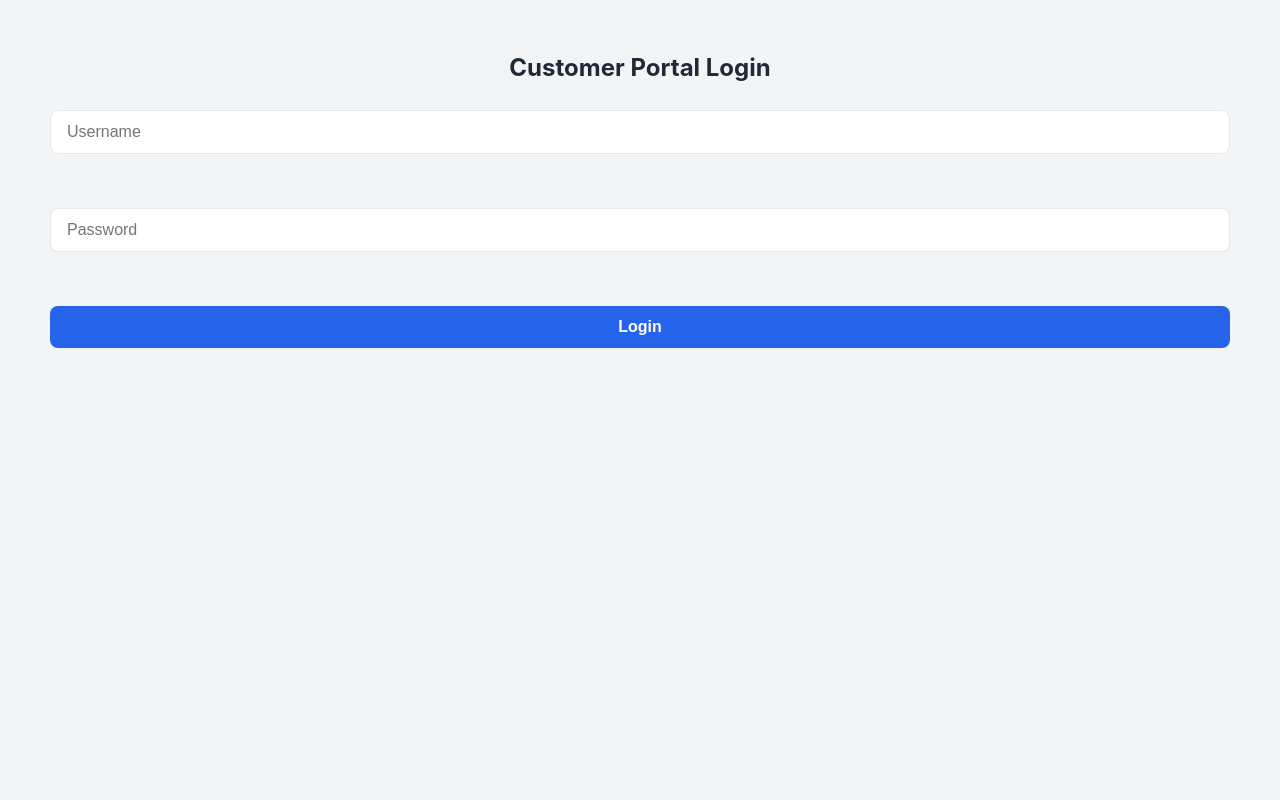
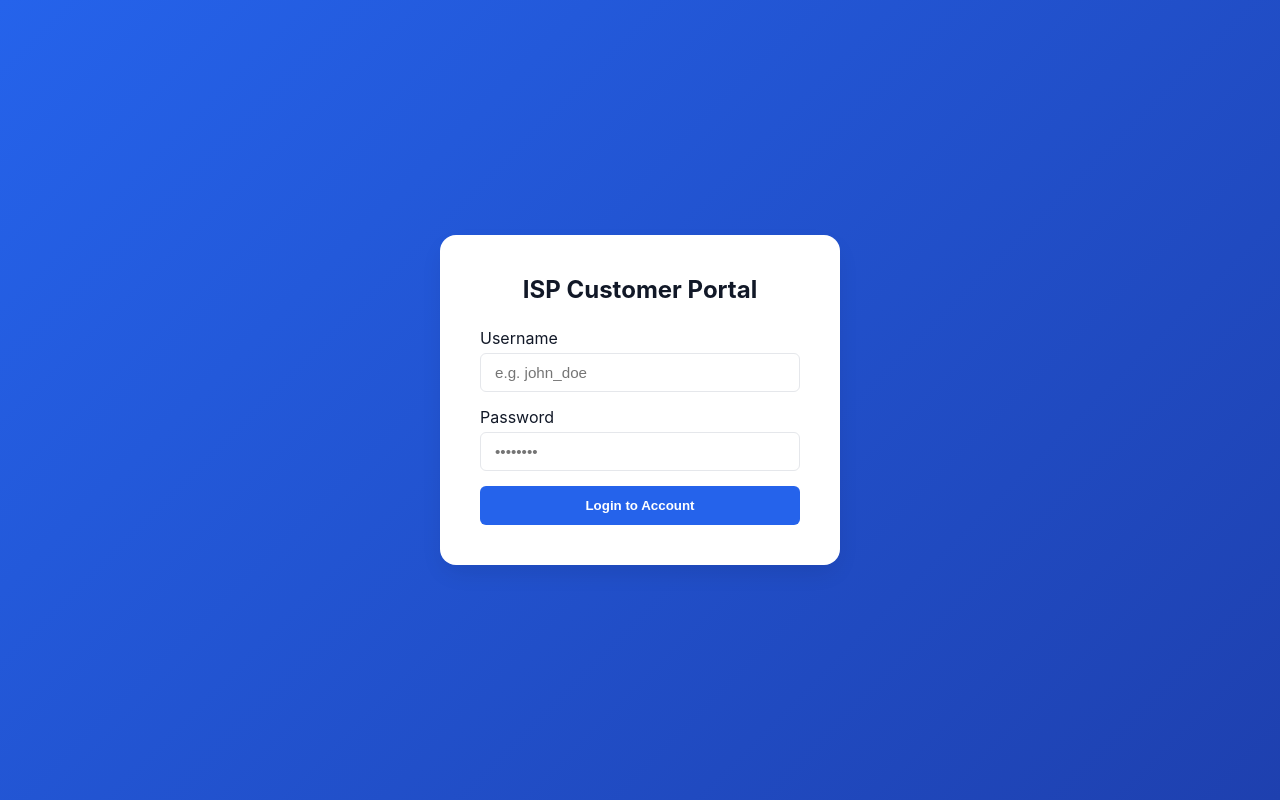
Before and after one commit to cosmaskorir/wifi-billing-system, a React (Create React App) app in the folder frontend/: page / in a window 1280 px wide. Built offline with nearby package versions, Linux system fonts and the light colour scheme.

Commit message:
Update full system: Backend logic, Frontend UI, and Router integration

```diff
--- a/frontend/src/App.css
+++ b/frontend/src/App.css
@@ -1,174 +1,188 @@
 /* frontend/src/App.css */
 
 :root {
-  /* Modern Color Palette (Tailwind-inspired) */
-  --primary: #2563eb;       /* Blue-600 */
-  --primary-hover: #1d4ed8; /* Blue-700 */
-  --bg-color: #f3f4f6;      /* Gray-100 */
+  --primary: #2563eb;       /* Brand Blue */
+  --primary-dark: #1e40af;
+  --bg-color: #f3f4f6;      /* Light Grey Background */
+  --sidebar-bg: #1f2937;    /* Dark Sidebar */
+  --sidebar-text: #e5e7eb;
   --card-bg: #ffffff;
-  --text-main: #1f2937;     /* Gray-800 */
-  --text-muted: #6b7280;    /* Gray-500 */
-  --border: #e5e7eb;        /* Gray-200 */
-  --success: #10b981;       /* Green-500 */
-  --danger: #ef4444;        /* Red-500 */
-
-  /* Spacing & Radius */
-  --radius: 12px;
-  --shadow: 0 4px 6px -1px rgba(0, 0, 0, 0.1), 0 2px 4px -1px rgba(0, 0, 0, 0.06);
+  --text-main: #111827;
+  --text-muted: #6b7280;
+  --border: #e5e7eb;
+  --success: #10b981;
+  --danger: #ef4444;
+  --warning: #f59e0b;
 }
 
-/* Global Reset */
-* {
-  box-sizing: border-box;
-  margin: 0;
-  padding: 0;
+/* Reset */
+* { box-sizing: border-box; margin: 0; padding: 0; }
+
+body {
+  font-family: 'Inter', -apple-system, BlinkMacSystemFont, "Segoe UI", Roboto, sans-serif;
+  background-color: var(--bg-color);
+  color: var(--text-main);
+  height: 100vh;
+  overflow: hidden; /* Prevent body scroll, use inner scroll */
 }
 
-body {
-  font-family: -apple-system, BlinkMacSystemFont, "Segoe UI", Roboto, "Helvetica Neue", Arial, sans-serif;
-  background-color: var(--bg-color);
-  color: var(--text-main);
-  line-height: 1.5;
-  -webkit-font-smoothing: antialiased;
+/* --- Login Screen (Centered) --- */
+.login-container {
+  display: flex;
+  justify-content: center;
+  align-items: center;
+  height: 100vh;
+  background: linear-gradient(135deg, #2563eb 0%, #1e40af 100%);
 }
 
-/* --- Layout Containers --- */
+.login-card {
+  background: white;
+  padding: 2.5rem;
+  border-radius: 16px;
+  box-shadow: 0 10px 25px -5px rgba(0, 0, 0, 0.1);
+  width: 100%;
+  max-width: 400px;
+}
 
-/* Centered Container (Good for Login) */
-.login-container {
+.login-card h2 { margin-bottom: 1.5rem; text-align: center; color: var(--text-main); }
+
+/* --- Dashboard Layout (Desktop) --- */
+.app-layout {
+  display: flex;
+  height: 100vh;
+  width: 100vw;
+}
+
+/* Sidebar */
+.sidebar {
+  width: 260px;
+  background-color: var(--sidebar-bg);
+  color: var(--sidebar-text);
   display: flex;
   flex-direction: column;
-  justify-content: center;
-  align-items: center;
-  min-height: 100vh;
-  padding: 20px;
+  padding: 1.5rem;
+  flex-shrink: 0;
 }
 
-/* Dashboard Container */
-.dashboard-container {
-  max-width: 800px;
-  margin: 50px auto;
-  padding: 0 20px;
+.brand-logo {
+  font-size: 1.5rem;
+  font-weight: 700;
+  color: white;
+  margin-bottom: 3rem;
+  display: flex;
+  align-items: center;
+  gap: 10px;
 }
 
-/* --- Components --- */
-
-/* Modern Card */
-.card {
-  background: var(--card-bg);
-  border-radius: var(--radius);
-  box-shadow: var(--shadow);
-  padding: 2rem;
-  width: 100%;
-  max-width: 400px; /* Default for login forms */
-  border: 1px solid var(--border);
+.nav-links {
+  display: flex;
+  flex-direction: column;
+  gap: 0.5rem;
+  flex-grow: 1;
 }
 
-.dashboard-card {
-  background: var(--card-bg);
-  border-radius: var(--radius);
-  box-shadow: var(--shadow);
-  padding: 2rem;
-  margin-top: 20px;
-  border-top: 4px solid var(--primary);
+.nav-item {
+  padding: 12px 16px;
+  border-radius: 8px;
+  cursor: pointer;
+  transition: all 0.2s;
+  color: #9ca3af;
+  font-weight: 500;
 }
 
-/* Typography */
-h1 {
-  font-size: 1.8rem;
-  font-weight: 700;
-  color: var(--text-main);
-  margin-bottom: 0.5rem;
+.nav-item:hover { background-color: rgba(255,255,255,0.05); color: white; }
+.nav-item.active { background-color: var(--primary); color: white; }
+
+.logout-btn {
+  margin-top: auto;
+  padding: 12px;
+  background: rgba(255,0,0,0.1);
+  color: #fca5a5;
+  text-align: center;
+  border-radius: 8px;
+  cursor: pointer;
+  transition: 0.2s;
+}
+.logout-btn:hover { background: rgba(255,0,0,0.2); color: white; }
+
+/* Main Content Area */
+.main-content {
+  flex-grow: 1;
+  overflow-y: auto;
+  padding: 2rem 3rem;
 }
 
-h2 {
-  font-size: 1.5rem;
-  margin-bottom: 1.5rem;
-  text-align: center;
+.header {
+  display: flex;
+  justify-content: space-between;
+  align-items: center;
+  margin-bottom: 2.5rem;
 }
 
-h3 {
-  font-size: 1.25rem;
-  margin-bottom: 1rem;
+.header h1 { font-size: 1.8rem; font-weight: 700; }
+.user-info { color: var(--text-muted); }
+
+/* --- Dashboard Components --- */
+
+/* Grid for Stats */
+.stats-grid {
+  display: grid;
+  grid-template-columns: repeat(auto-fit, minmax(300px, 1fr));
+  gap: 1.5rem;
+  margin-bottom: 2.5rem;
 }
 
-p {
-  color: var(--text-muted);
-  margin-bottom: 1rem;
+.stat-card {
+  background: var(--card-bg);
+  padding: 1.5rem;
+  border-radius: 12px;
+  box-shadow: 0 1px 3px rgba(0,0,0,0.1);
+  border: 1px solid var(--border);
+  display: flex;
+  flex-direction: column;
+  justify-content: space-between;
 }
 
-hr {
-  border: 0;
-  height: 1px;
-  background: var(--border);
-  margin: 1.5rem 0;
+.stat-card h3 { font-size: 0.875rem; color: var(--text-muted); text-transform: uppercase; margin-bottom: 0.5rem; }
+.stat-card .value { font-size: 1.8rem; font-weight: 700; color: var(--text-main); }
+
+/* Data Tables */
+.table-container {
+  background: white;
+  border-radius: 12px;
+  box-shadow: 0 1px 3px rgba(0,0,0,0.1);
+  border: 1px solid var(--border);
+  overflow: hidden;
 }
 
-/* Forms */
-form {
-  display: flex;
-  flex-direction: column;
-  gap: 15px;
+.table-header {
+  padding: 1.5rem;
+  border-bottom: 1px solid var(--border);
+  background-color: #f9fafb;
 }
 
-input {
-  padding: 12px 16px;
-  border: 1px solid var(--border);
-  border-radius: 8px;
-  font-size: 1rem;
-  transition: border-color 0.2s, box-shadow 0.2s;
-  width: 100%;
-}
-
-input:focus {
-  outline: none;
-  border-color: var(--primary);
-  box-shadow: 0 0 0 3px rgba(37, 99, 235, 0.1);
-}
-
-/* Buttons */
-button {
-  background-color: var(--primary);
-  color: white;
-  padding: 12px;
-  border: none;
-  border-radius: 8px;
-  font-size: 1rem;
-  font-weight: 600;
-  cursor: pointer;
-  transition: background-color 0.2s;
-}
-
-button:hover {
-  background-color: var(--primary-hover);
-}
-
-button:active {
-  transform: translateY(1px);
-}
+table { width: 100%; border-collapse: collapse; }
+th { text-align: left; padding: 1rem 1.5rem; font-size: 0.85rem; color: var(--text-muted); font-weight: 600; background: #f9fafb; }
+td { padding: 1rem 1.5rem; border-top: 1px solid var(--border); font-size: 0.95rem; }
+tr:hover { background-color: #f9fafb; }
 
 /* Status Badges */
-.status-badge {
-  display: inline-block;
-  padding: 4px 12px;
-  border-radius: 9999px;
-  font-size: 0.875rem;
-  font-weight: 600;
-  text-transform: uppercase;
-  letter-spacing: 0.05em;
+.badge { padding: 4px 10px; border-radius: 20px; font-size: 0.75rem; font-weight: 600; }
+.badge-success { background: #d1fae5; color: #065f46; }
+.badge-warning { background: #fef3c7; color: #92400e; }
+.badge-danger { background: #fee2e2; color: #991b1b; }
+
+/* Form Elements */
+input {
+  width: 100%; padding: 10px 14px; border: 1px solid var(--border); border-radius: 6px;
+  margin-top: 5px; margin-bottom: 15px; font-size: 0.95rem;
 }
+input:focus { outline: 2px solid var(--primary); border-color: transparent; }
 
-.status-active {
-  background-color: #dcfce7;
-  color: var(--success);
+button.btn-primary {
+  width: 100%; background-color: var(--primary); color: white; padding: 12px;
+  border: none; border-radius: 6px; font-weight: 600; cursor: pointer;
+  transition: background 0.2s;
 }
-
-.status-expired {
-  background-color: #fee2e2;
-  color: var(--danger);
-}
-
-/* --- Utilities --- */
-.text-center { text-align: center; }
-.mb-4 { margin-bottom: 1rem; }
-.w-full { width: 100%; }
+button.btn-primary:hover { background-color: var(--primary-dark); }
+button:disabled { opacity: 0.7; cursor: not-allowed; }
--- a/frontend/src/App.js
+++ b/frontend/src/App.js
@@ -1,69 +1,224 @@
 import React, { useState, useEffect } from 'react';
 import axios from 'axios';
+import './App.css';
 
 function App() {
   const [token, setToken] = useState(null);
   const [subscription, setSubscription] = useState(null);
+  const [payments, setPayments] = useState([]);
+
+  // User Input
   const [username, setUsername] = useState('');
   const [password, setPassword] = useState('');
+  const [mpesaPhone, setMpesaPhone] = useState('');
 
-  // 1. The Login Function
+  // UI States
+  const [activeView, setActiveView] = useState('dashboard'); // 'dashboard' or 'history'
+  const [isLoading, setIsLoading] = useState(false);
+  const [message, setMessage] = useState({ text: '', type: '' });
+
+  // --- API LOGIC (Same as before) ---
   const handleLogin = async (e) => {
     e.preventDefault();
+    setIsLoading(true);
     try {
-      // Connects to YOUR Django Backend
-      const res = await axios.post('http://127.0.0.1:8000/api/auth/login/', {
-        username,
-        password
-      });
+      const res = await axios.post('/api/auth/login/', { username, password });
       setToken(res.data.access);
-      fetchSubscription(res.data.access);
+      fetchData(res.data.access);
+      setMessage({ text: '', type: '' });
     } catch (err) {
-      alert("Invalid Credentials");
+      setMessage({ text: 'Invalid Credentials', type: 'error' });
+    } finally {
+      setIsLoading(false);
     }
   };
 
-  // 2. Fetch Data (Only for this specific user)
-  const fetchSubscription = async (authToken) => {
+  const fetchData = (authToken) => {
+    // 1. Get Subscriptions
+    axios.get('/api/billing/subscriptions/', { headers: { Authorization: `Bearer ${authToken}` } })
+      .then(res => { if (res.data.length > 0) setSubscription(res.data[0]); })
+      .catch(err => console.error(err));
+
+    // 2. Get History
+    axios.get('/api/billing/payments/', { headers: { Authorization: `Bearer ${authToken}` } })
+      .then(res => setPayments(res.data))
+      .catch(err => console.error(err));
+  };
+
+  const handlePayment = async () => {
+    if (!subscription || !mpesaPhone) return;
+    setIsLoading(true);
+    setMessage({ text: 'Initiating STK Push...', type: 'warning' });
+
     try {
-      const res = await axios.get('http://127.0.0.1:8000/api/billing/subscriptions/', {
-        headers: { Authorization: `Bearer ${authToken}` }
-      });
-      // Get the first active subscription
-      setSubscription(res.data[0]);
+      await axios.post('/api/mpesa/pay/', {
+        phone: mpesaPhone,
+        amount: subscription.price
+      }, { headers: { Authorization: `Bearer ${token}` } });
+      setMessage({ text: 'Check your phone for the PIN prompt!', type: 'success' });
     } catch (err) {
-      console.error(err);
+      setMessage({ text: 'Payment Failed to Initiate.', type: 'error' });
+    } finally {
+      setIsLoading(false);
     }
   };
 
+  // --- LOGIN SCREEN ---
   if (!token) {
     return (
-      <div style={{ padding: '50px', textAlign: 'center' }}>
-        <h2>Customer Portal Login</h2>
-        <form onSubmit={handleLogin}>
-          <input placeholder="Username" onChange={e => setUsername(e.target.value)} /><br/>
-          <input type="password" placeholder="Password" onChange={e => setPassword(e.target.value)} /><br/>
-          <button type="submit">Login</button>
-        </form>
+      <div className="login-container">
+        <div className="login-card">
+          <h2>ISP Customer Portal</h2>
+          <form onSubmit={handleLogin}>
+            <div>
+              <label>Username</label>
+              <input type="text" onChange={e => setUsername(e.target.value)} placeholder="e.g. john_doe" />
+            </div>
+            <div>
+              <label>Password</label>
+              <input type="password" onChange={e => setPassword(e.target.value)} placeholder="••••••••" />
+            </div>
+            {message.text && <p style={{color: message.type === 'error' ? 'red' : 'green', textAlign:'center', marginBottom:'10px'}}>{message.text}</p>}
+            <button type="submit" className="btn-primary" disabled={isLoading}>
+              {isLoading ? 'Accessing...' : 'Login to Account'}
+            </button>
+          </form>
+        </div>
       </div>
     );
   }
 
+  // --- MAIN APP LAYOUT ---
   return (
-    <div style={{ padding: '50px', fontFamily: 'Arial' }}>
-      <h1>Welcome, {username}</h1>
-      <hr />
+    <div className="app-layout">
+      {/* 1. SIDEBAR */}
+      <aside className="sidebar">
+        <div className="brand-logo">
+           <span>📡 WiFi Portal</span>
+        </div>
 
-      {subscription ? (
-        <div style={{ border: '1px solid #ccc', padding: '20px', borderRadius: '10px' }}>
-          <h3>Your Plan: {subscription.package_name}</h3>
-          <p>Speed: {subscription.speed} Mbps</p>
-          <p>Expires: {new Date(subscription.end_date).toDateString()}</p>
-          <p>Status: <b style={{color: 'green'}}>Active</b></p>
+        <nav className="nav-links">
+          <div
+            className={`nav-item ${activeView === 'dashboard' ? 'active' : ''}`}
+            onClick={() => setActiveView('dashboard')}
+          >
+            📊 My Dashboard
+          </div>
+          <div
+            className={`nav-item ${activeView === 'history' ? 'active' : ''}`}
+            onClick={() => setActiveView('history')}
+          >
+            💳 Payment History
+          </div>
+        </nav>
+
+        <div className="logout-btn" onClick={() => setToken(null)}>
+          Sign Out
         </div>
-      ) : (
-        <p>You have no active plan. Please pay via M-Pesa.</p>
-      )}
+      </aside>
+
+      {/* 2. MAIN CONTENT */}
+      <main className="main-content">
+        <header className="header">
+          <h1>{activeView === 'dashboard' ? 'Overview' : 'Transaction History'}</h1>
+          <div className="user-info">Logged in as <strong>{username}</strong></div>
+        </header>
+
+        {/* VIEW: DASHBOARD */}
+        {activeView === 'dashboard' && (
+          <>
+            <div className="stats-grid">
+              <div className="stat-card">
+                <h3>Current Plan</h3>
+                <div className="value">{subscription ? subscription.package_name : 'No Plan'}</div>
+                <div style={{marginTop:'10px', color: subscription?.is_active ? 'green' : 'red'}}>
+                  {subscription?.is_active ? '● Online' : '● Inactive'}
+                </div>
+              </div>
+              <div className="stat-card">
+                <h3>Speed Limit</h3>
+                <div className="value">{subscription ? subscription.speed + ' Mbps' : '0 Mbps'}</div>
+              </div>
+              <div className="stat-card">
+                <h3>Renewal Date</h3>
+                <div className="value" style={{fontSize: '1.2rem'}}>
+                  {subscription ? new Date(subscription.end_date).toDateString() : '--'}
+                </div>
+              </div>
+            </div>
+
+            {/* Quick Pay Section */}
+            <div className="table-container">
+              <div className="table-header">
+                <h3>Quick Top-Up</h3>
+              </div>
+              <div style={{padding: '2rem', maxWidth: '500px'}}>
+                <p style={{marginBottom: '1rem', color: '#6b7280'}}>
+                  Enter your M-Pesa number below to renew your <b>{subscription?.package_name}</b> plan instantly.
+                </p>
+                <label>M-Pesa Number</label>
+                <input
+                  type="text"
+                  placeholder="2547XXXXXXXX"
+                  value={mpesaPhone}
+                  onChange={e => setMpesaPhone(e.target.value)}
+                />
+
+                {message.text && (
+                  <div style={{
+                    padding: '10px',
+                    marginBottom: '15px',
+                    borderRadius: '6px',
+                    backgroundColor: message.type === 'success' ? '#d1fae5' : '#fee2e2',
+                    color: message.type === 'success' ? '#065f46' : '#991b1b'
+                  }}>
+                    {message.text}
+                  </div>
+                )}
+
+                <button className="btn-primary" onClick={handlePayment} disabled={isLoading || !subscription}>
+                  {isLoading ? 'Processing Payment...' : `Pay KES ${subscription ? subscription.price : '0'} Now`}
+                </button>
+              </div>
+            </div>
+          </>
+        )}
+
+        {/* VIEW: HISTORY */}
+        {activeView === 'history' && (
+          <div className="table-container">
+            <table>
+              <thead>
+                <tr>
+                  <th>Date</th>
+                  <th>Receipt No</th>
+                  <th>Amount</th>
+                  <th>Status</th>
+                </tr>
+              </thead>
+              <tbody>
+                {payments.length > 0 ? payments.map((pay) => (
+                  <tr key={pay.id}>
+                    <td>{new Date(pay.created_at).toLocaleDateString()}</td>
+                    <td style={{fontFamily: 'monospace'}}>{pay.mpesa_receipt_number || '---'}</td>
+                    <td>KES {pay.amount}</td>
+                    <td>
+                      <span className={`badge ${
+                        pay.status === 'COMPLETED' ? 'badge-success' :
+                        pay.status === 'PENDING' ? 'badge-warning' : 'badge-danger'
+                      }`}>
+                        {pay.status}
+                      </span>
+                    </td>
+                  </tr>
+                )) : (
+                  <tr><td colSpan="4" style={{textAlign:'center', padding:'2rem'}}>No transactions found.</td></tr>
+                )}
+              </tbody>
+            </table>
+          </div>
+        )}
+      </main>
     </div>
   );
 }
```
Also changed, not shown: frontend/package.json (+7 -7 lines), 1 other file (tests, documents, lock files or other folders).
